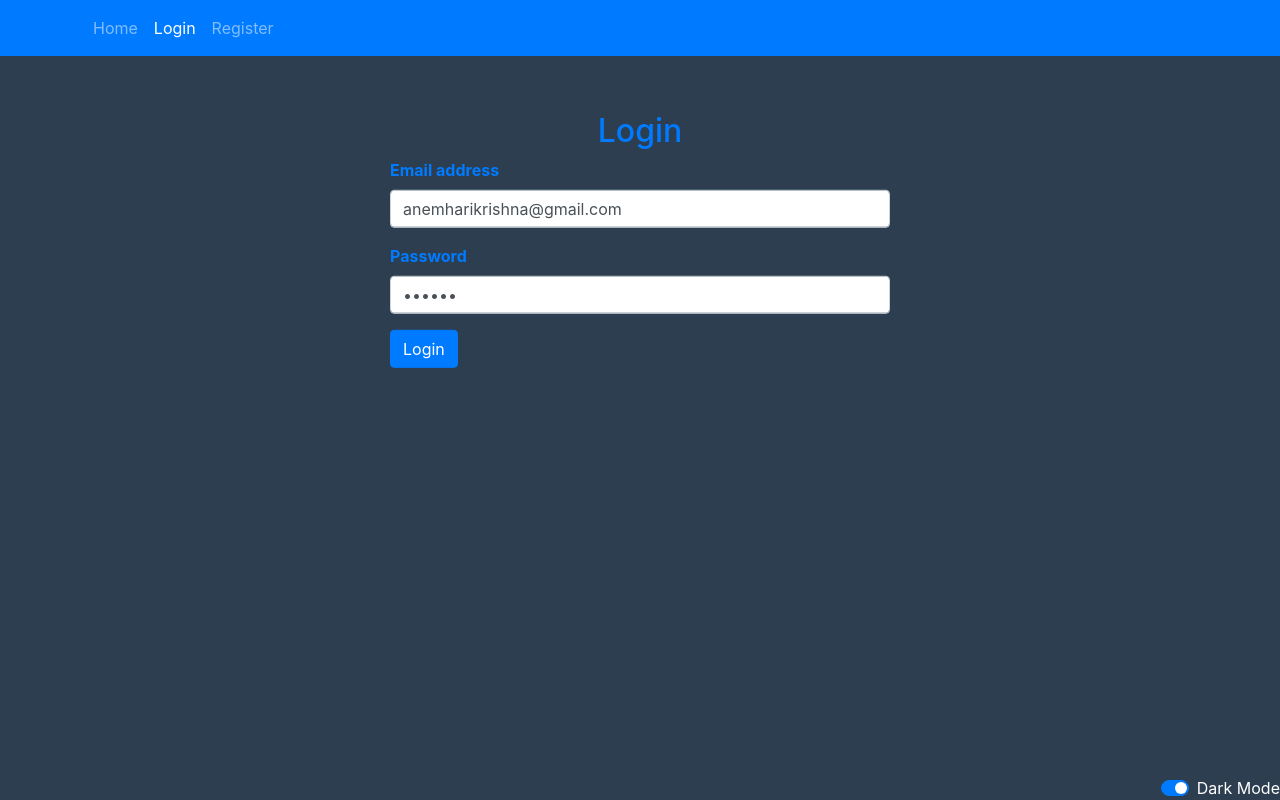
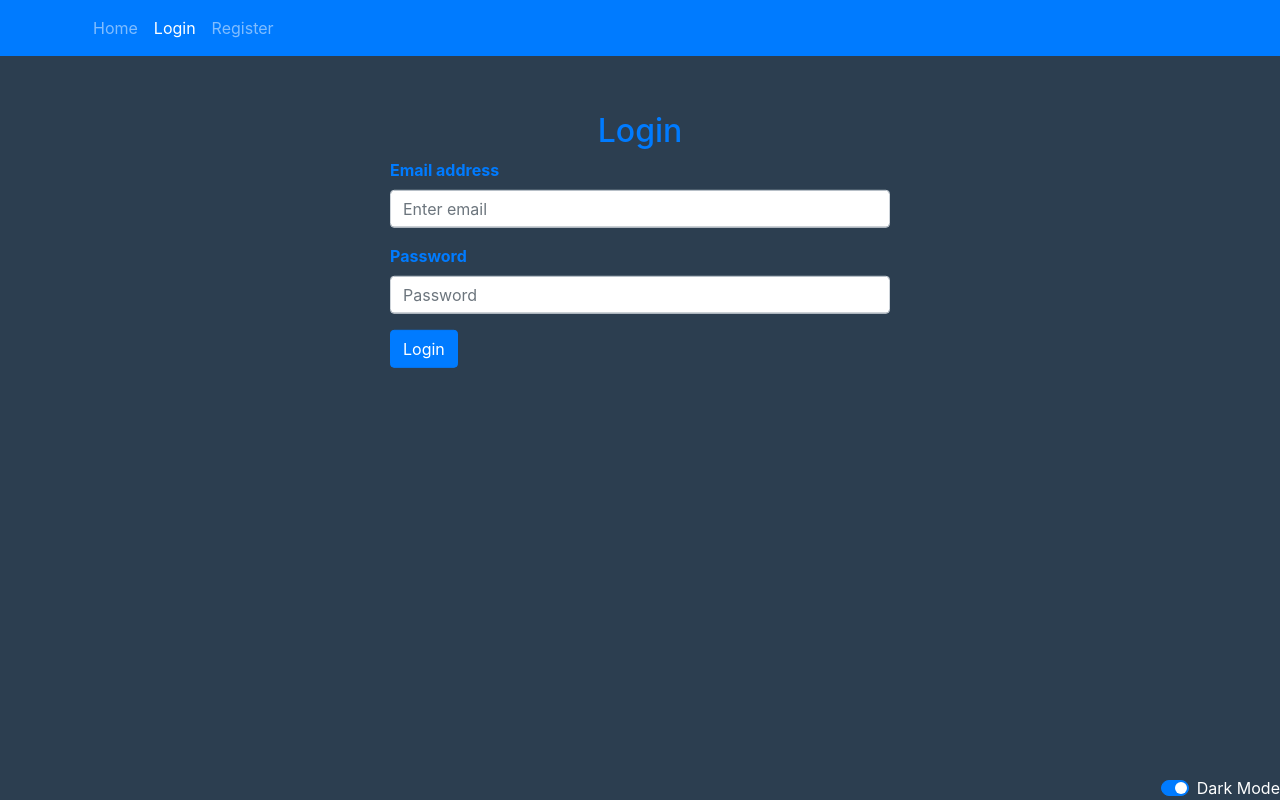
Before and after one commit to HariKrishna-9885699666/Vue-NodeJs-Registration-Login, a Vue app: page /login in a window 1280 px wide. Built offline with nearby package versions, Linux system fonts and the light colour scheme; what vue-loading-overlay, vue-toast-notification would draw is missing.

Commit message:
Removed test login info

```diff
--- a/src/pages/Login.vue
+++ b/src/pages/Login.vue
@@ -58,8 +58,8 @@ import {
 export default {
   data() {
     return {
-      email: "anemharikrishna@gmail.com",
-      password: "123456",
+      email: "",
+      password: "",
     };
   },
   validations: {
```
